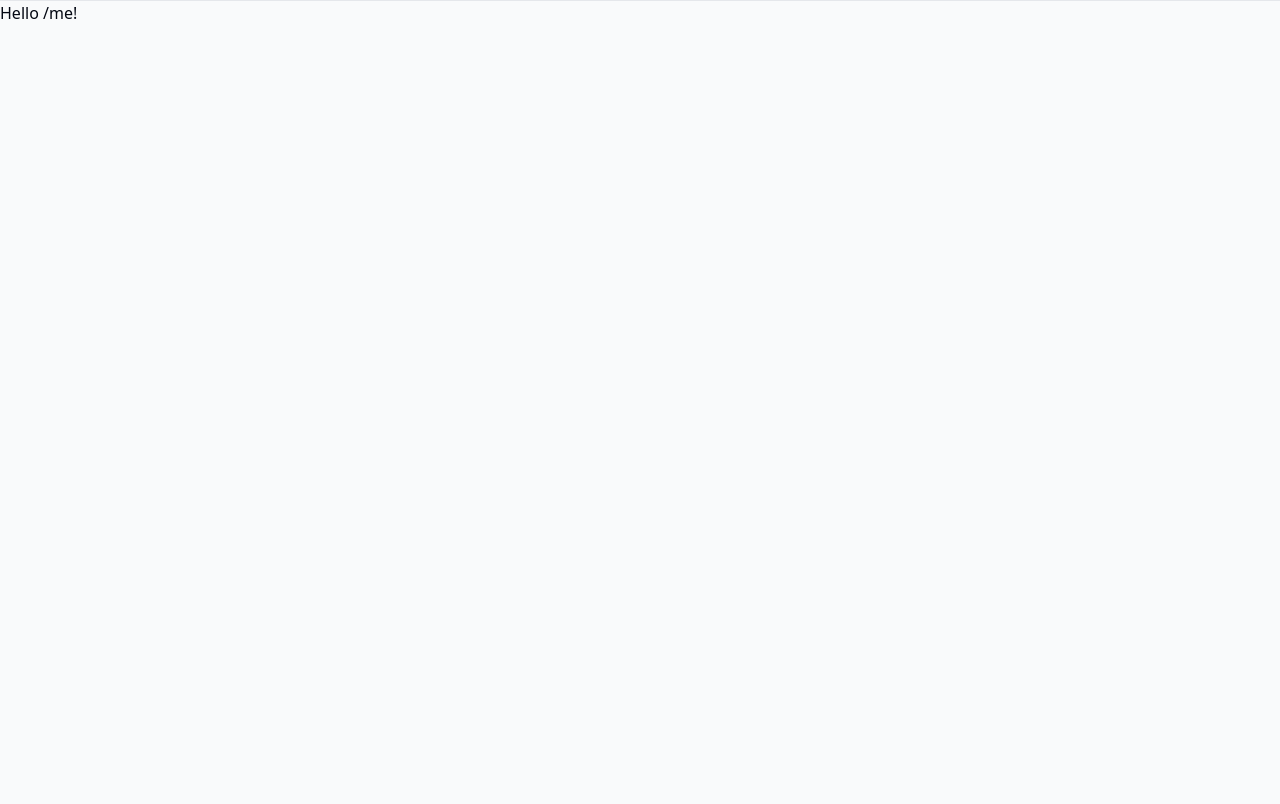
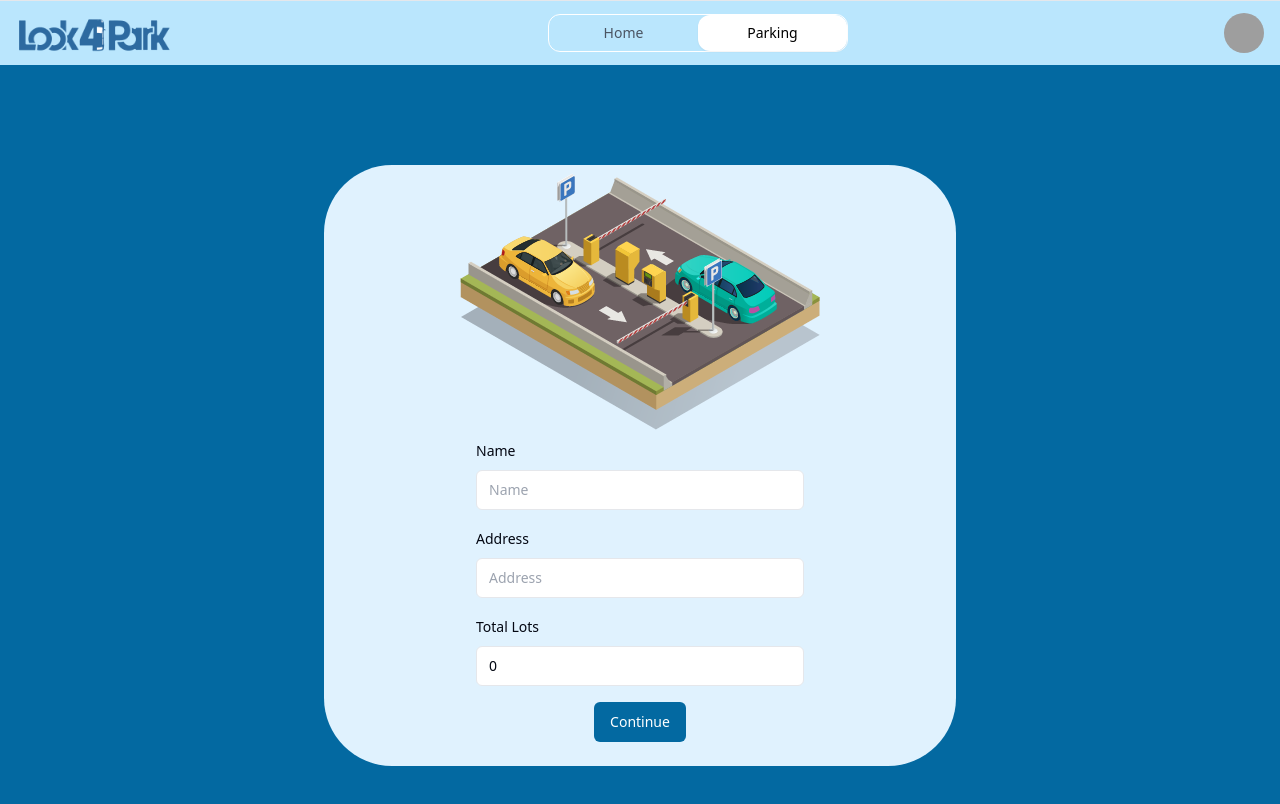
Before and after one commit to alexindris/LECHUGA-HACKEPS2024, a React (Vite) app in the folder frontend/: page /me in a window 1280 px wide. Shown: the top 804 px of the page. Built offline with nearby package versions, Linux system fonts and the light colour scheme; sample sign-in values are in the browser's storage; grey boxes are pictures that could not be loaded.

Commit message:
fixed route logic + fixed parking store

```diff
--- a/frontend/src/components/SimpleNav.tsx
+++ b/frontend/src/components/SimpleNav.tsx
@@ -14,17 +14,12 @@ type TabsProps = {
 
 export default function SimpleNav({ disabledParkingTab, activeTab = 'home' }: Readonly<TabsProps>) {
 
-  // const navItems = [
-  //   { name: "Home", href: "#" },
-  //   { name: "Parking", href: "#" },
-  // ]
-
   const navigate = useNavigate();
   const router = useRouterState();
 
   return (
-    <header className="flex flex-col bg-sky-200 w-full h-16 p-1 ">
-      <div className='flex items-center justify-between w-full  px-3'>
+    <header className="flex bg-sky-200 w-full h-16 items-center justify-between p-1">
+      <div className='flex items-center justify-between w-full px-3'>
         <img src="/home_logo.png" alt="Home Logo" className="h-10  pt-1 " />
         <Tabs defaultValue={activeTab} className="w-[300px] flex border rounded-xl border-white">
           <TabsList className="grid w-full grid-cols-2 h-full p-0  ">
@@ -42,7 +37,7 @@ export default function SimpleNav({ disabledParkingTab, activeTab = 'home' }: Re
             </TabsTrigger>
           </TabsList>
         </Tabs>
-        <Avatar className=' rounded-full'>
+        <Avatar className='rounded-full cursor-pointer' onClick={() => navigate({ to: '/me' })}>
           <AvatarImage src="https://github.com/shadcn.png" />
           <AvatarFallback>XD</AvatarFallback>
         </Avatar>
--- a/frontend/src/routes/__root.tsx
+++ b/frontend/src/routes/__root.tsx
@@ -9,7 +9,6 @@ export const Route = createRootRoute({
 function RootComponent() {
   return (
     <>
-
       <hr />
       <Outlet />
       <TanStackRouterDevtools position='bottom-right' />
--- a/frontend/src/routes/auth/signup.tsx
+++ b/frontend/src/routes/auth/signup.tsx
@@ -8,7 +8,7 @@ export const Route = createNonLoggedRoute({
 
 function RouteComponent() {
   return (
-    <div className='flex h-screen w-full items-center justify-center px-4 bg-sky-100'>
+    <div className='flescreen w-full items-center justify-center px-4 bg-sky-100'>
       <RegisterForm />
     </div>
   );
--- a/frontend/src/routes/home.tsx
+++ b/frontend/src/routes/home.tsx
@@ -2,23 +2,21 @@ import { GridParkingItem } from '@/components/GridParkingItem';
 import SimpleNav from '@/components/SimpleNav';
 import { Button } from '@/components/ui/button';
 import { useParkingStore } from '@/stores/storeProvider';
-import { createFileRoute, useNavigate } from '@tanstack/react-router';
+import { useNavigate } from '@tanstack/react-router';
 import { LuPlus } from "react-icons/lu";
 import { observer } from "mobx-react-lite";
-
-// export const Route = createProtectRoute({
-//   path: "/home",
-//   component: RouteComponent,
-// });
-
+import { createProtectRoute } from '@/lib/protectRoute';
 
 const RouteComponent = observer(() => {
   const parkingStore = useParkingStore();
   const navigator = useNavigate();
 
+  // Add refresh button
   if (parkingStore.parkings.length === 0) {
     parkingStore.getAllParkings()
   }
+
+  // console.log(parkingStore.parkings)
 
   return (
     <div className='flex flex-col h-screen w-full bg-sky-100'>
@@ -39,19 +37,13 @@ const RouteComponent = observer(() => {
           </span>
           <img src="/parking.png" alt="Home Background" />
         </div>
-        <div className='flex h-screen w-full p-10 flex-col bg-sky-100'>
+        <div className='flex h-h-screen w-full p-10 flex-col bg-sky-100'>
           <span className='text-sky-800 text-5xl w-full text-center font-semibold mb-4'>My Parkings</span>
           <div className='grid justify-between w-full h-full gap-10 md:grid-cols-4 sm:grid-cols-1'>
             {parkingStore.parkings.map((parking) => {
               if (!parking) return;
               return <GridParkingItem key={parking.identifier} title={parking.name} occupation={parking.occupiedLots + '/' + parking.totalLots} />
             })}
-            {/*
-            <GridParkingItem title='Parking 2' occupation='42/50' />
-            <GridParkingItem title='Parking 3' occupation='32/80' />
-            <GridParkingItem title='Parking 4' occupation='80/100' />
-            <GridParkingItem title='Parking 5' occupation='100/100' /> */}
-
           </div>
         </div>
       </div >
@@ -59,6 +51,7 @@ const RouteComponent = observer(() => {
   )
 });
 
-export const Route = createFileRoute("/home")({
+export const Route = createProtectRoute({
+  path: "/home",
   component: RouteComponent,
 });
--- a/frontend/src/routes/me.tsx
+++ b/frontend/src/routes/me.tsx
@@ -1,11 +1,110 @@
 import { createProtectRoute } from "@/lib/protectRoute";
+import { ErrorMessage } from '@/components/ErrorMessage';
+import SimpleNav from '@/components/SimpleNav'
+import { Button } from '@/components/ui/button';
+import { Card, CardContent, CardTitle } from '@/components/ui/card'
+import { Form, FormControl, FormField, FormItem, FormLabel, FormMessage } from '@/components/ui/form';
+import { Input } from '@/components/ui/input';
+import { createParkingSchema } from '@/formSchemas/createParkingSchema';
+import { useParkingStore } from '@/stores/storeProvider';
+import { zodResolver } from '@hookform/resolvers/zod';
+import { useNavigate } from '@tanstack/react-router'
+import { useState } from 'react';
+import { useForm } from 'react-hook-form';
+import { z } from 'zod';
 
 export const Route = createProtectRoute({
   path: "/me",
   component: RouteComponent,
-
 });
 
 function RouteComponent() {
-  return "Hello /me!";
+  const form = useForm<z.infer<typeof createParkingSchema>>({
+    resolver: zodResolver(createParkingSchema),
+    defaultValues: {
+      address: "",
+      name: "",
+      totalLots: 0,
+    },
+  });
+
+  const [errorMessage, setErrorMessage] = useState<string | null>(null);
+
+  const parkingStore = useParkingStore();
+
+  const navigator = useNavigate();
+
+  async function onSubmit(values: z.infer<typeof createParkingSchema>) {
+    const response = await parkingStore.createParking(values.name, values.address, values.totalLots);
+    if (!response?.error) navigator({ to: '/home' })
+    setErrorMessage("Check the address")
+  }
+
+
+  return (
+    <>
+      <SimpleNav disabledParkingTab={false} activeTab='parking' />
+      <div className='flex flex-col h-screen w-full bg-sky-700 items-center justify-center'>
+        <Card className='mx-auto border-none shadow-none bg-sky-100 rounded-[4.25rem] px-32 ' >
+          <CardTitle>
+            <img src="/parking.png" alt="Parking" className='p-2' />
+          </CardTitle>
+          <CardContent>
+            <ErrorMessage errorMessage={errorMessage} />
+            <Form {...form}>
+              <form onSubmit={form.handleSubmit(onSubmit)}>
+                <div className='grid gap-4 items-center'>
+                  <FormField
+                    control={form.control}
+                    name='name'
+                    render={({ field }) => (
+                      <FormItem>
+                        <FormLabel>Name</FormLabel>
+                        <FormControl>
+                          <Input {...field} placeholder='Name' />
+                        </FormControl>
+                        <FormMessage className='text-red-500' />
+                      </FormItem>
+                    )}
+                  />
+                  <FormField
+                    control={form.control}
+                    name='address'
+                    render={({ field }) => (
+                      <FormItem>
+                        <FormLabel>Address</FormLabel>
+                        <FormControl>
+                          <Input {...field} placeholder='Address' />
+                        </FormControl>
+                        <FormMessage className='text-red-500' />
+                      </FormItem>
+                    )}
+                  />
+                  <FormField
+                    control={form.control}
+                    name='totalLots'
+                    render={({ field }) => (
+                      <FormItem>
+                        <FormLabel>Total Lots</FormLabel>
+                        <FormControl>
+                          <Input {...field} placeholder='Total lots' type='number' />
+                        </FormControl>
+                        <FormMessage className='text-red-500' />
+                      </FormItem>
+                    )}
+                  />
+                  <div className='w-full items-center justify-center flex'>
+                    <Button type='submit' className='w-fit'>
+                      Continue
+                    </Button>
+                  </div>
+                </div>
+              </form>
+            </Form>
+          </CardContent>
+        </Card>
+      </div>
+
+    </>
+  )
 }
--- a/frontend/src/routes/test.tsx
+++ b/frontend/src/routes/test.tsx
@@ -1,20 +1,24 @@
 import * as React from 'react'
 import { createFileRoute } from '@tanstack/react-router'
+import { observer } from 'mobx-react-lite';
+import { Input } from '@/components/ui/input';
 import { useUserStore } from '@/stores/storeProvider';
-import { observer } from 'mobx-react-lite';
-
-export const Route = createFileRoute('/test')({
-  component: observer(RouteComponent),
-})
 
 
-function RouteComponent() {
+
+const RouteComponent = observer(() => {
   const userStore = useUserStore();
 
   return (
     <>
-      <h1>Test</h1>
-      <p>{userStore.userToken}</p>
+      User token: {userStore.userToken}
+      <Input value={userStore.userToken ?? ''} onChange={(e) => userStore.setToken(e.target.value)} />
     </>
   )
 }
+
+);
+
+export const Route = createFileRoute('/test')({
+  component: RouteComponent,
+})
--- a/frontend/src/stores/store.ts
+++ b/frontend/src/stores/store.ts
@@ -5,7 +5,6 @@ import { action, flow, makeAutoObservable, observable } from "mobx";
 
 export class UserStore {
   @observable userToken: string | null = null;
-  client = apolloClient
 
   constructor() {
     makeAutoObservable(this);
@@ -21,7 +20,7 @@ export class UserStore {
 
   @flow async login(email: string, password: string) {
     try {
-      const { data } = await this.client.mutate({
+      const { data } = await apolloClient.mutate({
         mutation: LOGIN_USER,
         variables: { email, password },
       });
@@ -36,19 +35,20 @@ export class UserStore {
 export class ParkingStore {
   @observable parkings: ParkingType[] = [];
 
-
   constructor() {
     makeAutoObservable(this);
   }
 
   @action async createParking(name: string, address: string, totalLots: number) {
     try {
-      await apolloClient.mutate({
+      const a = await apolloClient.mutate({
         mutation: CREATE_PARKING,
         variables: { name: name, address: address, totalLots: totalLots },
       });
 
-      await this.getAllParkings();
+      if (a.data?.createParking)
+        this.parkings.push(a.data?.createParking.parking)
+
     } catch (e) {
       return { error: "Check the address" }
     }
@@ -60,6 +60,8 @@ export class ParkingStore {
       const { data } = await apolloClient.query({
         query: GET_ALL_PARKINGS,
       });
+      console.log(data)
+
       this.parkings = data?.allParkings.filter((parking) => parking !== null) ?? [];
 
     } catch (e: any) {
```
Also changed, not shown: frontend/src/routes/parking/new.tsx (+12 -12 lines).
